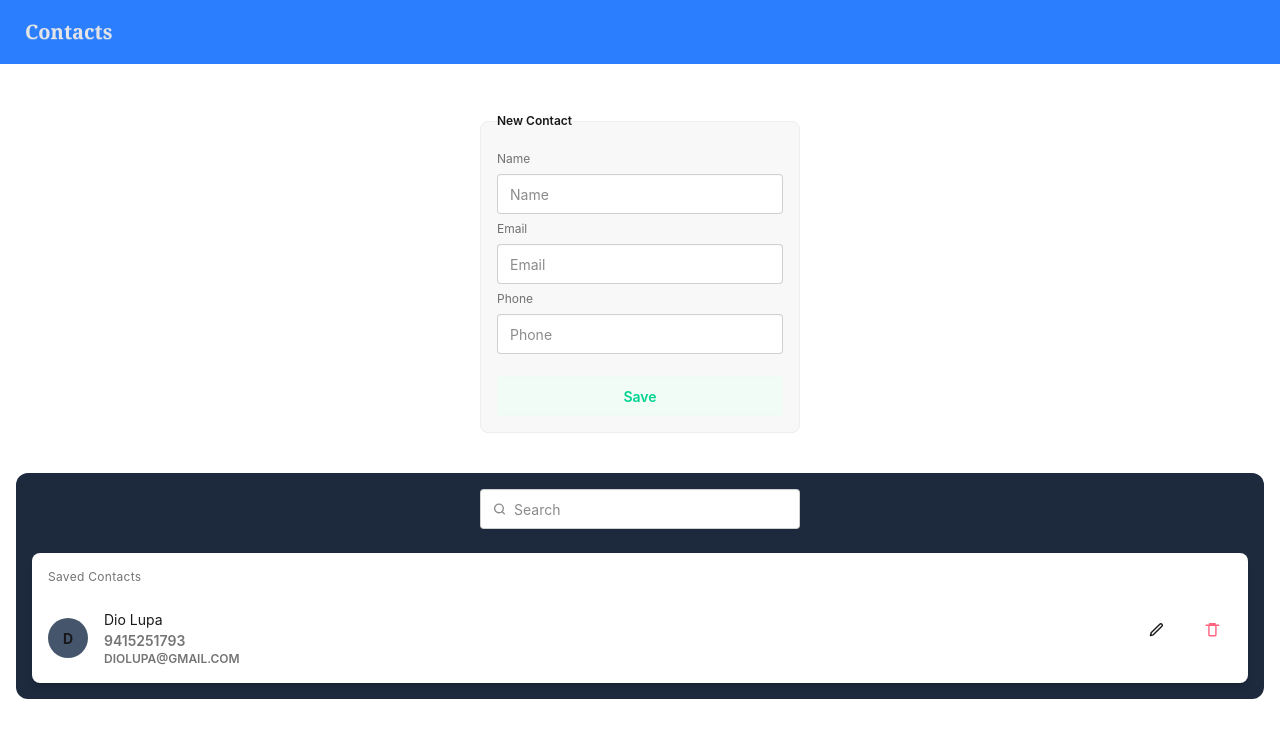
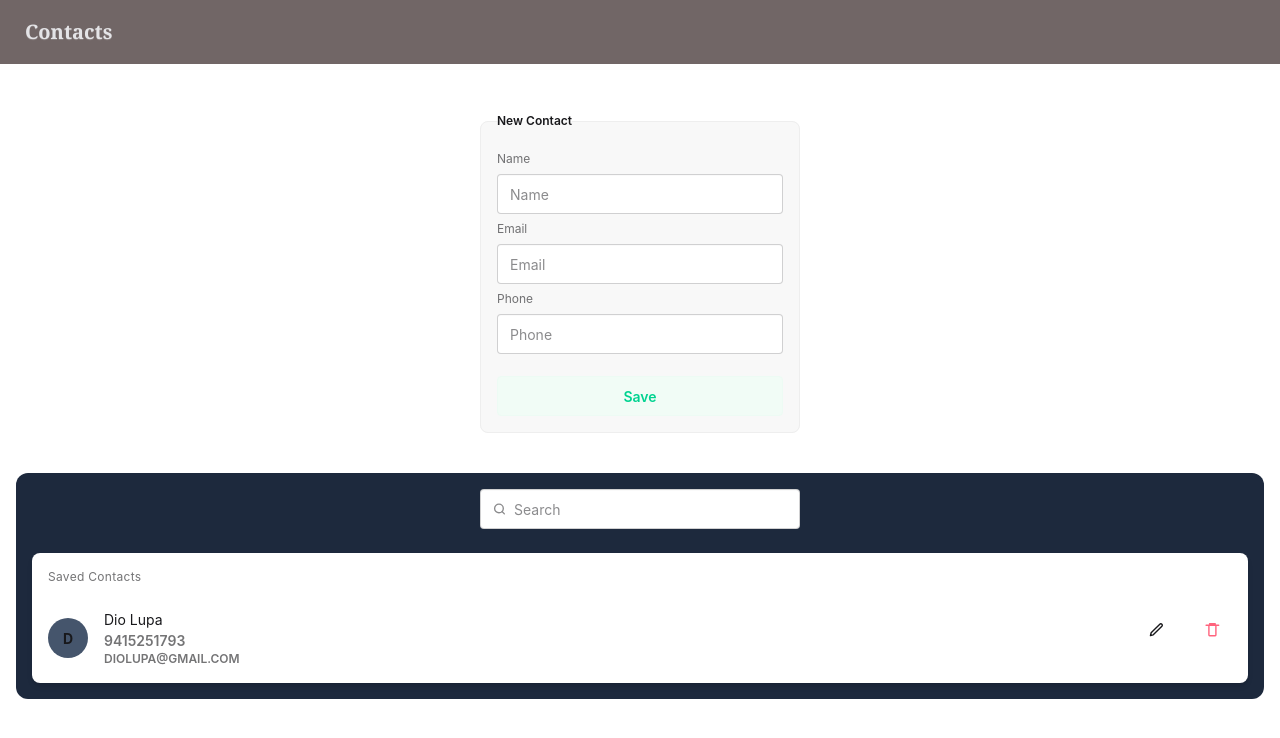
Before and after one commit to Sk-Pandey/Contacts, a React (Vite) app in the folder Contacts/: page / in a window 1280 px wide. Shown: the top 738 px of the page. Built offline with nearby package versions, Linux system fonts and the light colour scheme.

Commit message:
Ui updated

```diff
--- a/Contacts/src/components/Nav.jsx
+++ b/Contacts/src/components/Nav.jsx
@@ -2,8 +2,8 @@ import React from "react";
 
 const Nav = () => {
   return (
-    <div>
-      <div className="navbar bg-blue-500 text-neutral-content">
+    <div className="sticky top-0">
+      <div className="navbar bg-[#716666] text-neutral-content">
         <button className="btn btn-ghost text-xl font-serif">Contacts</button>
       </div>
     </div>
```
